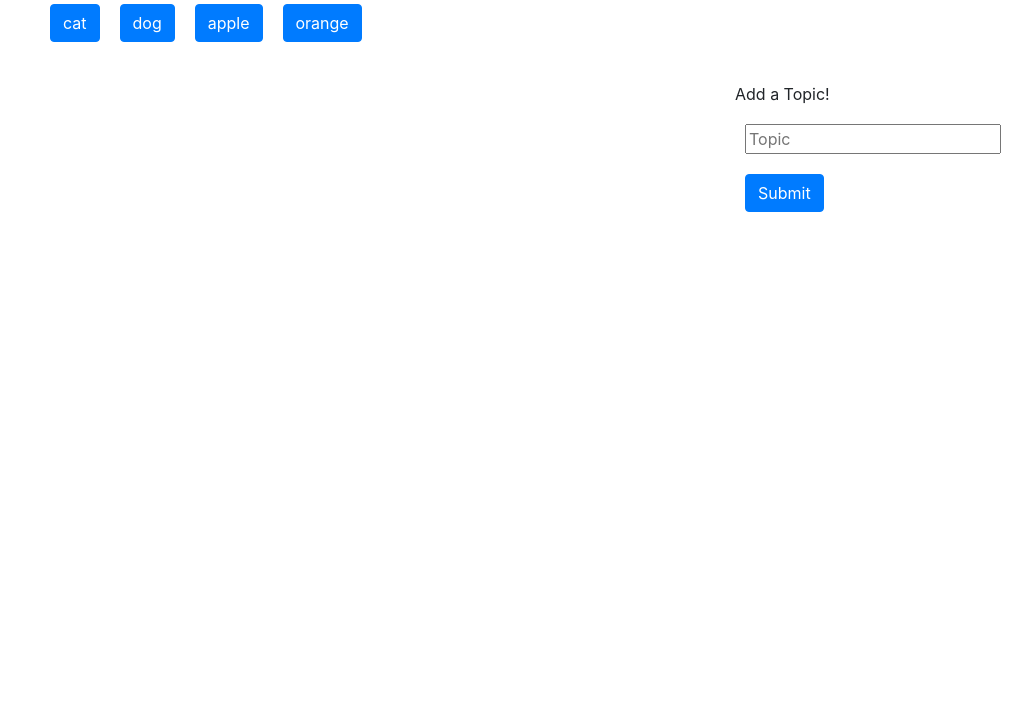
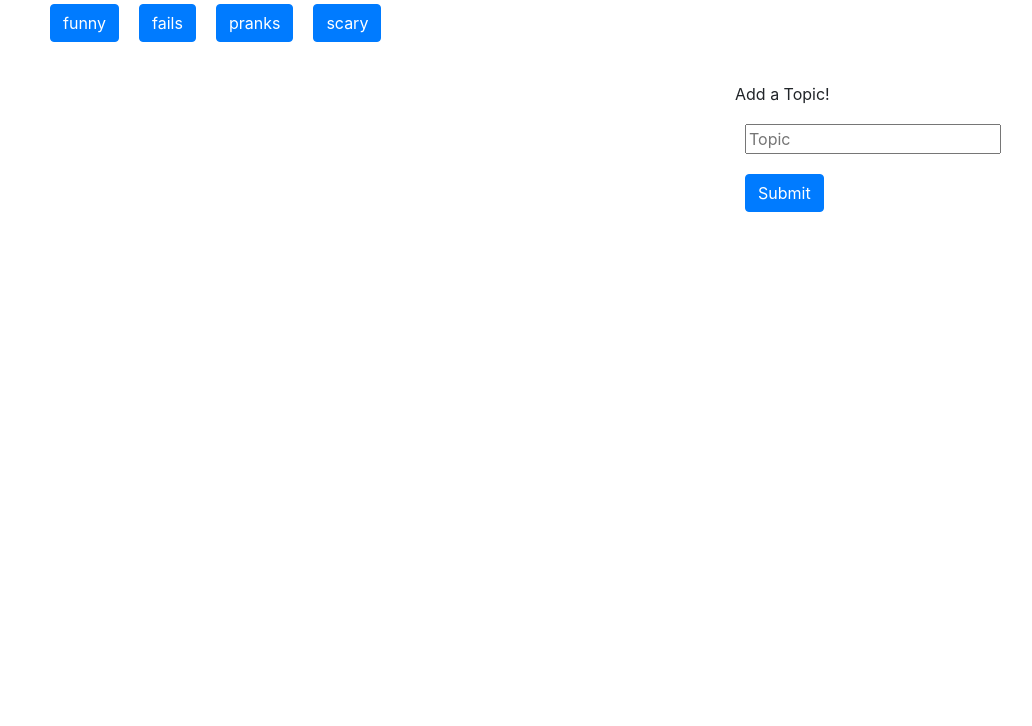
Before and after one commit to dpd1208/GifTastic, a plain HTML site: page index.html in a window 1280 px wide. Shown: the part 74-800 px from the top of the page, without its empty margins (55-1087 px from the left). Drawn offline with nearby package versions, Linux system fonts and the light colour scheme.

Commit message:
update topic array

```diff
--- a/index.html
+++ b/index.html
@@ -44,7 +44,7 @@
     <script src="https://cdnjs.cloudflare.com/ajax/libs/jquery/3.2.1/jquery.min.js"></script>
     <script type="text/javascript">
         // Initial array of topics
-        var topics = ["cat", "dog", "apple", "orange"];
+        var topics = ["funny", "fails", "pranks", "scary"];
 
         // displaytopicInfo function re-renders the HTML to display the appropriate content
         function renderButtons() {
```
